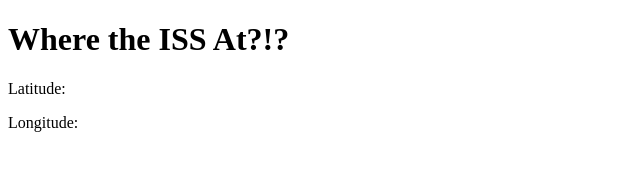
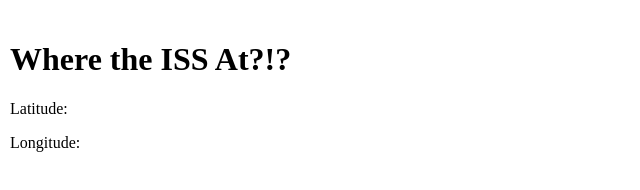
Before and after one commit to cvs181801/REST-API-Simple-Repo, a plain HTML site: page index.html in a window 1280 px wide. Shown: the whole page, without its empty margins (0-640 px from the left). Drawn offline with Linux system fonts and the light colour scheme; no server answers.

Commit message:
add css styling

```diff
--- a/stylesheet.css
+++ b/stylesheet.css
@@ -3,5 +3,9 @@ html {
 }
 
 body {
-   background-image: linear-gradient (aquamarine, white)
+   margin: 10px;
+   padding: 10px;
+   margin-left: auto;
+   margin-right: auto;
+   background-image: linear-gradient (aquamarine, white);
 }
```
